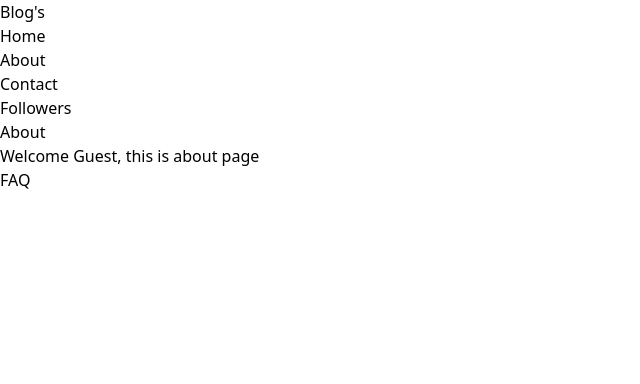
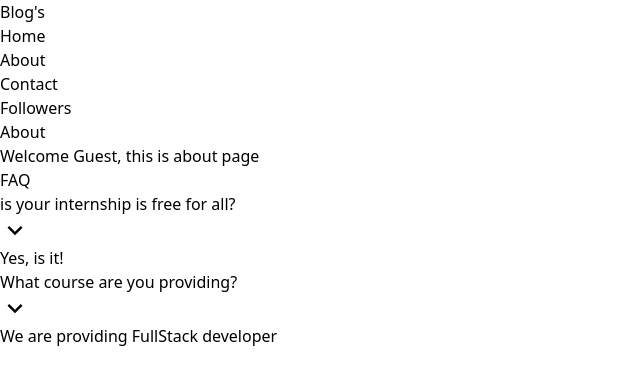
Before and after one commit to san1234100/learning-react-js, a React (Vite) app: page /about in a window 1280 px wide. Shown: the top 384 px of the page, without its empty margins (0-640 px from the left). Built offline with nearby package versions, Linux system fonts and the light colour scheme.

Commit message:
created bootstrap accordion in react

```diff
--- /dev/null
+++ b/src/components/Accordion.jsx
@@ -0,0 +1,39 @@
+import { useState } from "react";
+import propTypes from "prop-types"
+const Accordion = ({title = 'Unknown',desc = ''}) => {
+    const [accordionActive,setAccordionActive] = useState(false)
+    const toggleAccordion = () =>{
+        setAccordionActive(!accordionActive)
+    }
+  return (
+    <div>
+      <div
+        onClick={toggleAccordion}
+        className="p-5 cursor-pointer bg-green-100 rounded-t font-semibold flex items-center justify-between"
+      >
+        <h4 className="select-none">{title}</h4>
+        <svg
+          xmlns="http://www.w3.org/2000/svg"
+          className={accordionActive ? "" : "-rotate-90"}
+          width="30"
+          height="30"
+          viewBox="0 0 24 24"
+        >
+          <path
+            fill="currentColor"
+            d="m12 15.4l-6-6L7.4 8l4.6 4.6L16.6 8L18 9.4z"
+          />
+        </svg>
+      </div>
+      <div className={`p-5 bg-green-50 ${accordionActive ? "" : "hidden"}`}>
+        <p>{desc}</p>
+      </div>
+    </div>
+  );
+};
+Accordion.propTypes = {
+    title: propTypes.string,
+    desc: propTypes.string
+
+}
+export default Accordion;
--- a/src/pages/AboutPage.jsx
+++ b/src/pages/AboutPage.jsx
@@ -1,18 +1,30 @@
-import { useParams } from "react-router-dom"
+import { useParams } from "react-router-dom";
+import Accordion from "../components/Accordion";
 
 const AboutPage = () => {
   const { name } = useParams();
-    return (
-     <div className="m-10">
+
+  return (
+    <div className="m-10">
       <h4 className="text-xl font-semibold mb-3 text-white">About</h4>
       <div className="bg-white rounded p-10">
-        <h5>Welcome {name||"Guest"}, this is about page</h5>
+        <h5>Welcome {name || "Guest"}, this is about page</h5>
       </div>
       <div className="bg-white m-10 p-5 rounded">
         <h1 className="font-semibold text-2xl">FAQ</h1>
+        <div className="my-10">
+          <Accordion
+            title="is your internship is free for all?"
+            desc="Yes, is it!"
+          />
+          <Accordion
+            title="What course are you providing?"
+            desc="We are providing FullStack developer"
+          />
+        </div>
       </div>
-     </div>
-    )
-  }
+    </div>
+  );
+};
 
-  export default AboutPage
+export default AboutPage;
```
